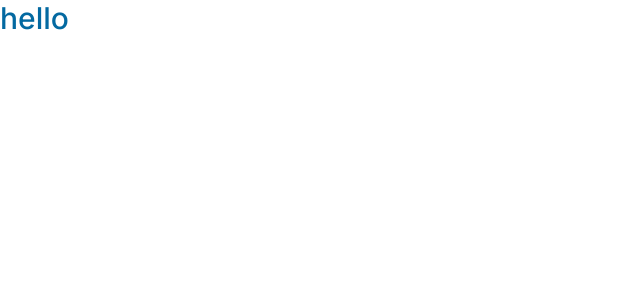
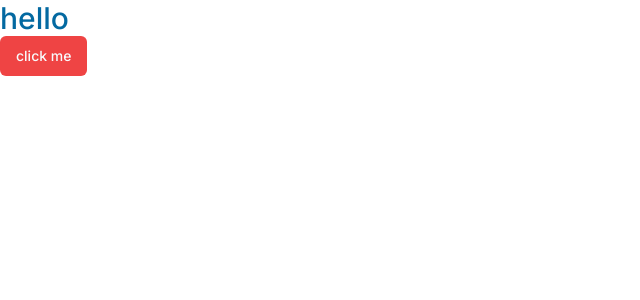
Before and after one commit to vatoer/lms, a Next.js app: page / in a window 1280 px wide. Shown: the top 300 px of the page, without its empty margins (0-640 px from the left). Built offline with nearby package versions, Linux system fonts and the light colour scheme.

Commit message:
basic shadcn

```diff
--- a/app/page.tsx
+++ b/app/page.tsx
@@ -1,7 +1,13 @@
-import Image from 'next/image'
+import { Button } from "@/components/ui/button";
+import Image from "next/image";
 
 export default function Home() {
   return (
-    <p className="text-3xl font-medium text-sky-700 ">hello</p>
-    )
+    <div>
+      <p className="text-3xl font-medium text-sky-700 ">hello</p>
+      <Button variant={"destructive"} type="submit">
+        click me
+      </Button>
+    </div>
+  );
 }
```
Also changed, not shown: 1 other file (tests, documents, lock files or other folders).
